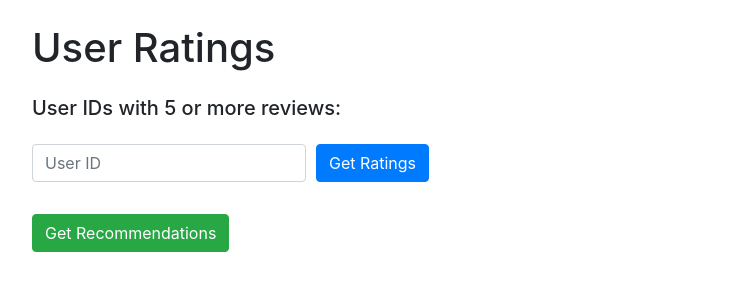
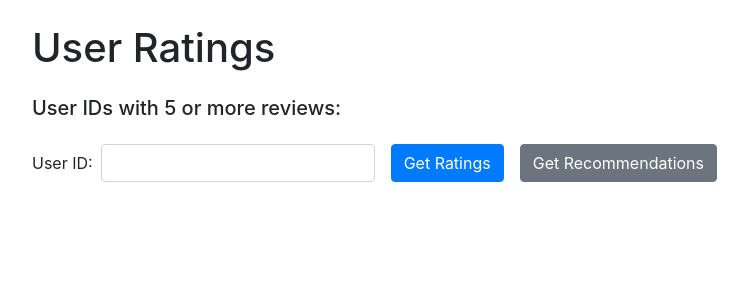
Before and after one commit to rich-ter/book-recommendation-algorithm, a Django app: page / in a window 1280 px wide. Shown: the top 300 px of the page, without its empty margins (53-801 px from the left). Run offline with Django 4.2, Linux system fonts and the light colour scheme; tables that the repository leaves empty hold one stand-in row (values such as "Sample post"); some libraries are stand-ins or nearby versions.

Commit message:
somewhat working

```diff
--- a/recommendationproject/reccommendationapp/templates/reccommendationapp/user_ratings.html
+++ b/recommendationproject/reccommendationapp/templates/reccommendationapp/user_ratings.html
@@ -4,10 +4,7 @@
 <head>
     <title>User Ratings</title>
     <!-- Bootstrap CSS -->
-    <link
-      rel="stylesheet"
-      href="https://stackpath.bootstrapcdn.com/bootstrap/4.5.2/css/bootstrap.min.css"
-    />
+    <link rel="stylesheet" href="https://stackpath.bootstrapcdn.com/bootstrap/4.5.2/css/bootstrap.min.css">
     <style>
         .rating-star {
             color: gold;
@@ -19,58 +16,6 @@
             margin: 0 auto;
         }
     </style>
-    <script>
-      function submitForm(userId, actionType) {
-        document.getElementById("user_id").value = userId;
-        document.getElementById("action_type").value = actionType;
-        document.getElementById("userForm").submit();
-      }
-
-      function fetchRecommendations() {
-        const userId = document.getElementById("user_id").value;
-        if (!userId) {
-          alert("Please select a user first.");
-          return;
-        }
-        fetch("/fetch_recommendations/", {
-          method: "POST",
-          headers: {
-            "Content-Type": "application/json",
-            "X-CSRFToken": "{{ csrf_token }}",
-          },
-          body: JSON.stringify({ user_id: userId }),
-        })
-          .then((response) => response.json())
-          .then((data) => {
-            const recommendationsDiv =
-              document.getElementById("recommendations");
-            recommendationsDiv.innerHTML = "";
-            if (data.recommendations && data.recommendations.length > 0) {
-              data.recommendations.forEach((recommendation) => {
-                recommendationsDiv.innerHTML += `
-                            <div class="col-md-4 mb-4">
-                                <div class="card h-100">
-                                    <img src="${recommendation.image_url_m}" class="card-img-top" alt="${recommendation.title}">
-                                    <div class="card-body">
-                                        <h5 class="card-title">${recommendation.title}</h5>
-                                        <p class="card-text">${recommendation.author}</p>
-                                        <p class="card-text">ISBN: ${recommendation.isbn}</p>
-                                        <p class="card-text">Year of Publication: ${recommendation.year_of_publication}</p>
-                                        <p class="card-text">Predicted Rating: ${recommendation.predicted_rating}</p>
-                                    </div>
-                                </div>
-                            </div>
-                        `;
-              });
-            } else {
-              recommendationsDiv.innerHTML = "<p>No recommendations found.</p>";
-            }
-          })
-          .catch((error) =>
-            console.error("Error fetching recommendations:", error)
-          );
-      }
-    </script>
 </head>
 <body>
     <div class="container">
@@ -81,86 +26,50 @@
             <h5>User IDs with 5 or more reviews:</h5>
             <div>
                 {% for id in random_user_ids %}
-          <button
-            type="button"
-            class="btn btn-info btn-sm m-1"
-            onclick="submitForm('{{ id }}', 'load_ratings')"
-          >
-            {{ id }}
-          </button>
+                    <button type="button" class="btn btn-info btn-sm m-1" onclick="submitForm('{{ id }}')">{{ id }}</button>
                 {% endfor %}
             </div>
         </div>
 
-      <form method="post" id="userForm" class="mb-4">
+        <form method="post" id="userForm" class="form-inline mb-4">
             {% csrf_token %}
-        <input type="hidden" id="action_type" name="action_type" value="" />
-        <div class="form-row align-items-end">
-          <div class="col-auto">
-            <label for="user_id" class="sr-only">User ID</label>
-            <input
-              type="text"
-              class="form-control mb-2"
-              id="user_id"
-              name="user_id"
-              placeholder="User ID"
-              required
-            />
+            <div class="form-group">
+                <label for="user_id">User ID:</label>
+                <input type="text" class="form-control mx-2" id="user_id" name="user_id" required>
+                <input type="hidden" name="action_type" value="load_ratings">
             </div>
-          <div class="col-auto">
-            <button
-              type="submit"
-              class="btn btn-primary mb-2"
-              onclick="submitForm(document.getElementById('user_id').value, 'load_ratings')"
-            >
-              Get Ratings
-            </button>
-          </div>
-        </div>
+            <button type="submit" class="btn btn-primary mx-2">Get Ratings</button>
+            <button type="button" class="btn btn-secondary mx-2" onclick="fetchRecommendations()">Get Recommendations</button>
         </form>
 
-      <button
-        type="button"
-        class="btn btn-success mb-4"
-        onclick="fetchRecommendations()"
-      >
-        Get Recommendations
-      </button>
-
-      <div id="recommendations" class="row">
+        <div id="results">
             {% if user_ratings is not None %}
+                <div id="ratings" class="row">
                     <h2 class="my-4">Ratings for User {{ user_id }}</h2>
                     <div class="row">
                         {% for rating in user_ratings %}
                             <div class="col-md-4 mb-4">
                                 <div class="card h-100">
                                     {% if rating.book.image_url_m %}
-              <img
-                src="{{ rating.book.image_url_m }}"
-                class="card-img-top"
-                alt="{{ rating.book.title }}"
-              />
+                                        <img src="{{ rating.book.image_url_m }}" class="card-img-top" alt="{{ rating.book.title }}">
                                     {% else %}
-              <img
-                src="{% static 'reccommendationapp/images/no_image_available.png' %}"
-                class="card-img-top no-image"
-                alt="No Image Available"
-              />
+                                        <img src="{% static 'reccommendationapp/images/no_image_available.png' %}" class="card-img-top no-image" alt="No Image Available">
                                     {% endif %}
                                     <div class="card-body">
                                         <h5 class="card-title">{{ rating.book.title }}</h5>
                                         <p class="card-text">{{ rating.book.author }}</p>
                                         <p class="card-text">ISBN: {{ rating.book.isbn }}</p>
-                <p class="card-text">
-                  Year of Publication: {{ rating.book.year_of_publication }}
-                </p>
+                                        <p class="card-text">Year of Publication: {{ rating.book.year_of_publication }}</p>
                                         <p class="card-text">Rating: {{ rating.book_rating }}</p>
                                     </div>
                                 </div>
                             </div>
                         {% endfor %}
                     </div>
+                </div>
             {% endif %}
+
+            <div id="recommendations" class="row"></div>
         </div>
     </div>
 
@@ -168,5 +77,64 @@
     <script src="https://code.jquery.com/jquery-3.5.1.slim.min.js"></script>
     <script src="https://cdn.jsdelivr.net/npm/@popperjs/core@2.9.3/dist/umd/popper.min.js"></script>
     <script src="https://stackpath.bootstrapcdn.com/bootstrap/4.5.2/js/bootstrap.min.js"></script>
+
+    <script>
+        function submitForm(userId) {
+            document.getElementById('user_id').value = userId;
+            document.getElementById('userForm').submit();
+        }
+
+        function fetchRecommendations() {
+            const userId = document.getElementById('user_id').value;
+            if (!userId) {
+                alert('Please enter a user ID.');
+                return;
+            }
+
+            const requestData = { user_id: userId };
+
+            fetch('/fetch_recommendations/', {
+                method: 'POST',
+                headers: {
+                    'Content-Type': 'application/json',
+                    'X-CSRFToken': '{{ csrf_token }}'
+                },
+                body: JSON.stringify(requestData)
+            })
+            .then(response => response.json())
+            .then(data => {
+                if (data.error) {
+                    alert(data.error);
+                    return;
+                }
+                const resultsDiv = document.getElementById('results');
+                resultsDiv.innerHTML = ''; // Clear the current content
+
+                const recommendationsDiv = document.createElement('div');
+                recommendationsDiv.className = 'row';
+                recommendationsDiv.innerHTML = '<h2 class="my-4">Recommendations for User ' + userId + '</h2>';
+
+                data.recommendations.forEach(rec => {
+                    const card = `
+                        <div class="col-md-4 mb-4">
+                            <div class="card h-100">
+                                <img src="${rec.image_url_m}" class="card-img-top" alt="${rec.title}">
+                                <div class="card-body">
+                                    <h5 class="card-title">${rec.title}</h5>
+                                    <p class="card-text">${rec.author}</p>
+                                    <p class="card-text">ISBN: ${rec.isbn}</p>
+                                    <p class="card-text">Year of Publication: ${rec.year_of_publication}</p>
+                                </div>
+                            </div>
+                        </div>
+                    `;
+                    recommendationsDiv.insertAdjacentHTML('beforeend', card);
+                });
+
+                resultsDiv.appendChild(recommendationsDiv);
+            })
+            .catch(error => console.error('Error fetching recommendations:', error));
+        }
+    </script>
 </body>
 </html>
--- a/recommendationproject/reccommendationapp/views.py
+++ b/recommendationproject/reccommendationapp/views.py
@@ -1,16 +1,22 @@
+import os
+import sys
+import json
+import time
+import logging
 from django.shortcuts import render, get_object_or_404
 from django.http import JsonResponse
 from .models import User, Rating, Book
+from django.db.models import Count
 import random
-from django.db.models import Count
-import os
-import sys
-import json
 
 # Ensure the recommendation module is in the Python path
 sys.path.append(os.path.dirname(os.path.dirname(os.path.abspath(__file__))))
 
 from maybe_solution import load_data, build_tfidf_matrix, load_or_compute_nn, load_or_compute_svd, hybrid_recommendations
+
+# Configure logging
+logging.basicConfig(level=logging.INFO)
+logger = logging.getLogger(__name__)
 
 def user_ratings_view(request):
     user_ratings = None
@@ -44,11 +50,18 @@
         user = get_object_or_404(User, user_id=user_id)
 
         # Fetch recommendations using the hybrid recommendation system
+        logger.info("Loading ratings data...")
         ratings_df = load_data()
+        logger.info("Building TF-IDF matrix...")
         tfidf_matrix, books = build_tfidf_matrix()
+        logger.info("Computing Nearest Neighbors model for books...")
         nn = load_or_compute_nn(tfidf_matrix)
+        logger.info("Computing SVD model for collaborative filtering...")
         svd = load_or_compute_svd(ratings_df)
+        logger.info("Generating hybrid recommendations...")
+        start_time = time.time()
         recommended_books = hybrid_recommendations(user_id, ratings_df, tfidf_matrix, books, nn, svd, num_recommendations=10)
+        end_time = time.time()
 
         recommendations = [
             {
@@ -57,11 +70,11 @@
                 'isbn': book.isbn,
                 'year_of_publication': book.year_of_publication,
                 'image_url_m': book.image_url_m,
-                'predicted_rating': 'N/A'  # Replace with actual predicted rating logic if needed
             }
             for book in recommended_books
         ]
 
+        logger.info(f"Total time taken: {end_time - start_time} seconds")
         return JsonResponse({'recommendations': recommendations})
 
     return JsonResponse({'error': 'Invalid request method.'}, status=405)
```
Also changed, not shown: recommendationproject/maybe_solution.py (+17 -12 lines). Lines whose indentation alone changed are shown as unchanged.
